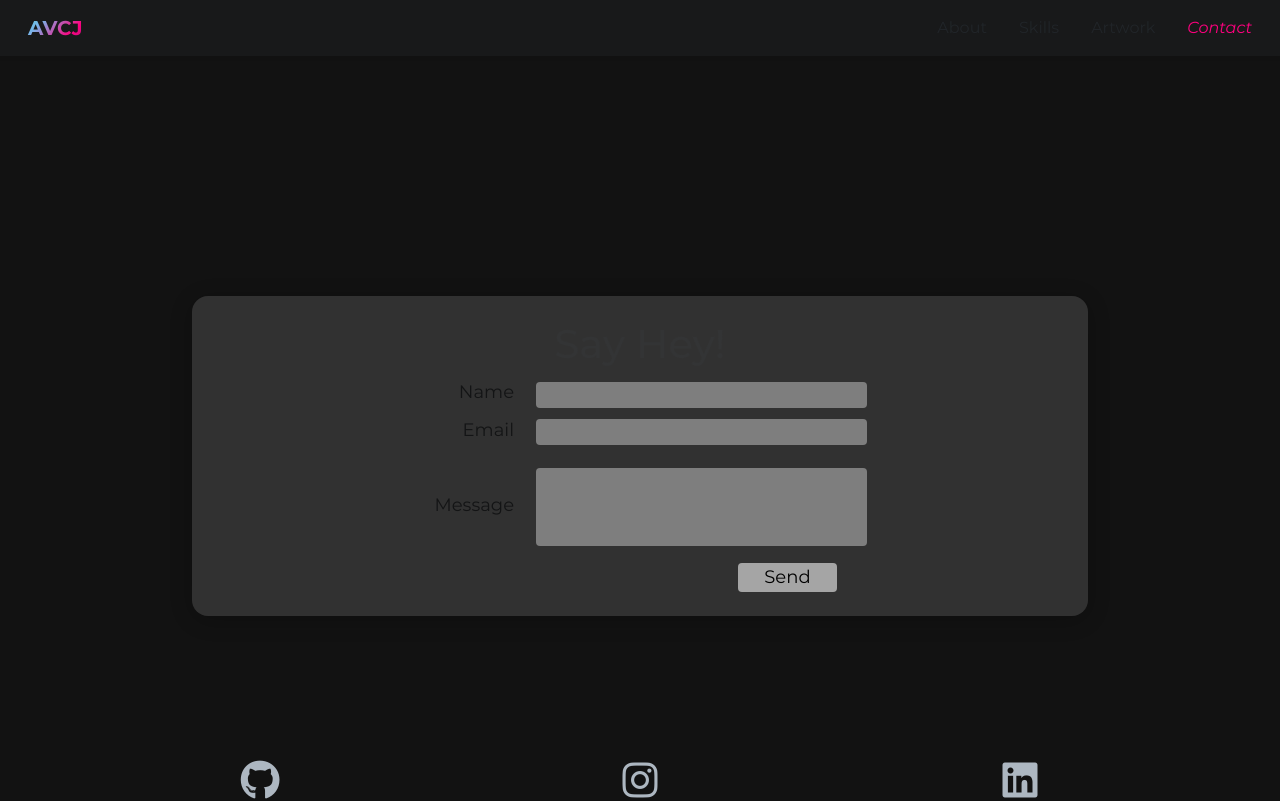
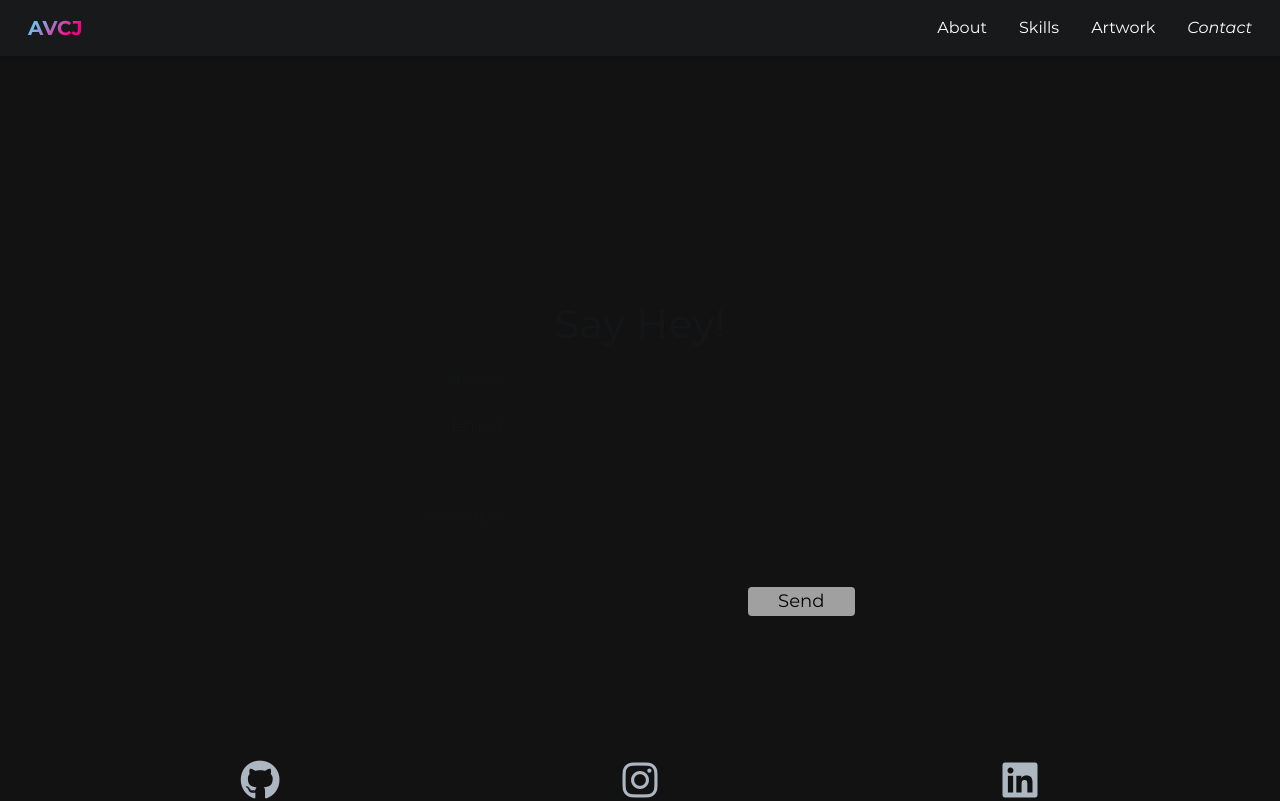
Before and after one commit to Alexjoshua14/RevampedPortfolio, a React (Create React App) app: page /contact in a window 1280 px wide. Built offline with nearby package versions, Linux system fonts and the light colour scheme.

Commit message:
Resolve property overriding error

```diff
--- a/src/App.css
+++ b/src/App.css
@@ -21,19 +21,3 @@
     justify-content: center;
     align-items: center;
 }
-
-.glassCard {
-  /* background: linear-gradient(180deg, #FFFFFF 0%, #FFFFFF 100%); */
-  background-color: rgba(255, 255, 255, 0.142);
-  opacity: .95;
-  box-shadow: 0px 4px 24px rgba(0, 0, 0, 0.25);
-  backdrop-filter: blur(70%);
-  border-radius: 1rem;
-  padding: 3vh 3vw;
-  /* background-color: forestgreen;
-  mix-blend-mode: color-burn; */
-}
-
-.glassCard h1, h2, h3, p, li {
-  mix-blend-mode: color-burn;
-}
--- a/src/nav/NavBar.css
+++ b/src/nav/NavBar.css
@@ -26,11 +26,13 @@
 
 .nav-option {
     color: var(--white);
+    -webkit-text-fill-color: var(--white);
     transition: transform 200ms ease-in;
 }
 
 .nav-option:hover {
     color: var(--pink);
+    -webkit-text-fill-color: var(--pink);
 }
 /*
 .nav-option:focus {
--- a/src/pages/AboutPage.css
+++ b/src/pages/AboutPage.css
@@ -6,7 +6,5 @@
 
 .card-body {
     text-align: center;
-    background-color: white;
-    background-clip: text;
-    color: transparent;
+    color: var(--white)
 }
--- a/src/pages/SkillsPage.css
+++ b/src/pages/SkillsPage.css
@@ -1,7 +1,9 @@
 .skills-list ul {
-    color: white;
+    color: var(--white);
+    -webkit-text-fill-color: var(--white);
 }
 
 .skills-list li {
-    color: white;
+    color: var(--white);
+    -webkit-text-fill-color: var(--white);
 }
--- a/src/pages/SkillsPage.js
+++ b/src/pages/SkillsPage.js
@@ -11,7 +11,7 @@ export default function SkillsPage() {
                 </div>
                 <div className="row">
                     <div className="col-6">
-                        <div className="row">
+                        <div className="row skills-title">
                             <h2>Computer Science</h2>
                         </div>
                         <div className="row skills-list">
@@ -29,10 +29,10 @@ export default function SkillsPage() {
                         </div>
                     </div>
                     <div className="col-6">
-                        <div className="row">
+                        <div className="row skills-title">
                             <h2>Studio Art</h2>
                         </div>
-                        <div className="row">
+                        <div className="row skills-list">
                             <ul>
                                 <li>Architecture</li>
                                 <li>Charcoal Drawing</li>
```
